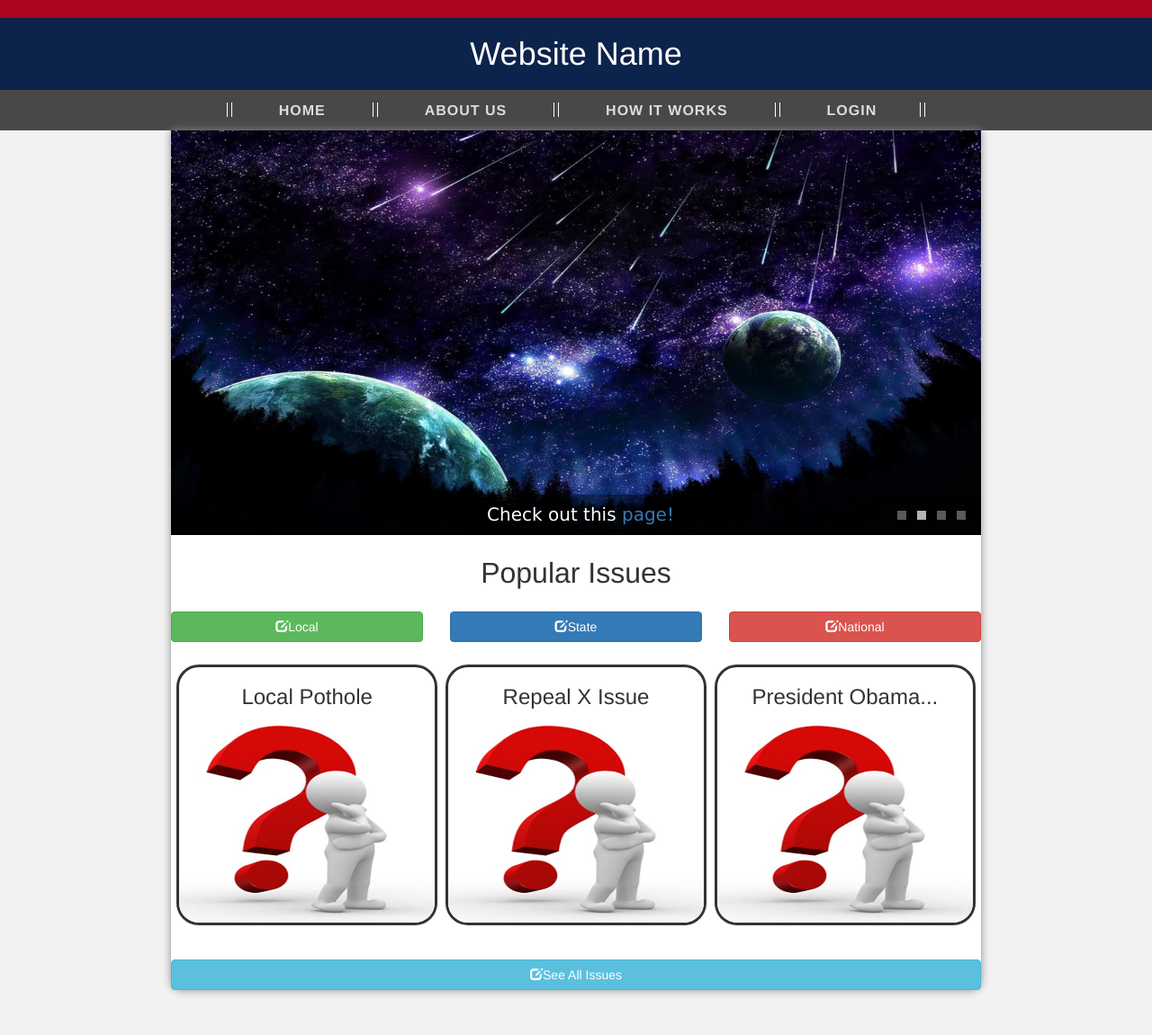
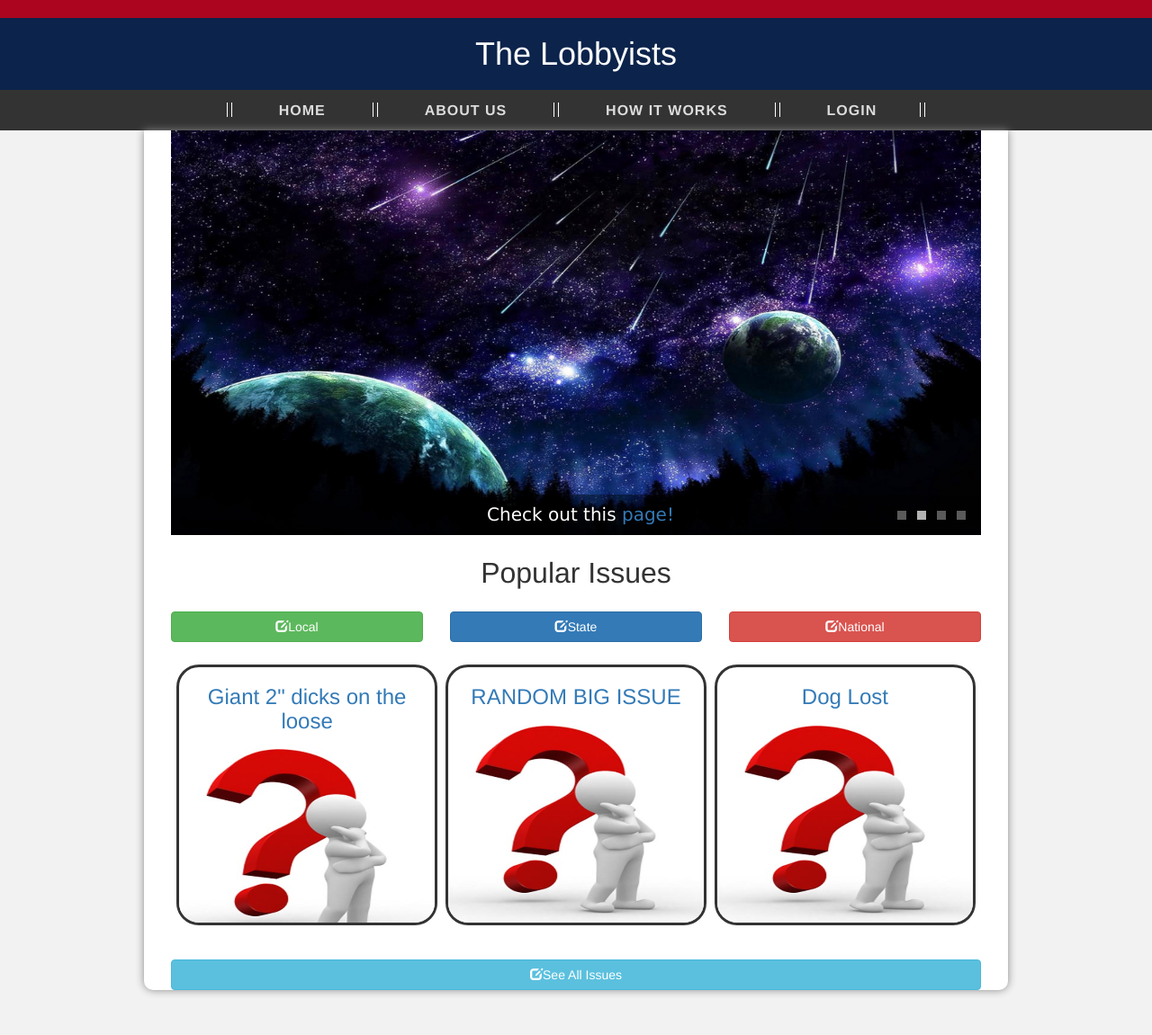
Before and after one commit to pjs33/HackArizona, a PHP site: page /HackArizona/ in a window 1280 px wide. Shown: the whole page at 90% size. Run offline with PHP 8.4, Linux system fonts and the light colour scheme.

Commit message:
Update on Popular Links -- almost final

```diff
--- a/css/styles/indexstyle.css
+++ b/css/styles/indexstyle.css
@@ -5,7 +5,9 @@ body {
 }
 
 #bodyContent {
-    width: 900px;
+    width: 960px;
+    padding-left: 30px;
+    padding-right: 30px;
     height: 100%;
     margin-left: auto;
     margin-right: auto;
--- a/index.php
+++ b/index.php
@@ -230,18 +230,25 @@
       <div id="popularIssuesContent">
 
         <div id="popularIssues">
+          <a href="http://localhost/HackArizona/issue_view.php">
             <div class="issue">
-            <h3 class="issueTitle">Local Pothole</h3>
+              <h3 id="issueTitle1"></h3>
               <img class="imgThumb" src="./css/images/imageThumb.jpg">
             </div>
+          </a>
+
+          <a href="http://localhost/HackArizona/issue_view.php">
             <div class="issue">
-            <h3 class="issueTitle">Repeal X Issue</h3>
+              <h3 id="issueTitle2"></h3>
               <img class="imgThumb" src="./css/images/imageThumb.jpg">
             </div>
+          </a>
+          <a href="http://localhost/HackArizona/issue_view.php">
             <div class="issue">
-            <h3 class="issueTitle">President Obama...</h3>
+              <h3 id="issueTitle3"></h3>
               <img class="imgThumb" src="./css/images/imageThumb.jpg">
             </div>
+          </a>
         </div>
 
         <a id="seeAllIssues" href="#" type="button" class="btn btn-info btn-block"><span class="glyphicon glyphicon-edit"></span>See All Issues</a>
@@ -253,9 +260,35 @@
     <script>
       $(document).ready(function() {
 
+        var randomIssues = ['Giant 2" dicks on the loose' ,"Jamal Caught Red Handed","Mans first Fap","Support Local PlayGround","Local Pothole", "Repeal X Issues", "Dog Lost", "President Obama...", "Stick In Road", "Mountain Currently Exploding...", "RANDOM BIG ISSUE"];
+        function resetPopular() {
+
+          var arrLength = randomIssues.length;
+          var random1 = Math.floor(Math.random() * arrLength);
+          var random2 = Math.floor(Math.random() * arrLength);
+          while (random2 == random1) {
+            random2 = Math.floor(Math.random() * arrLength);
+          }
+          var random3 = Math.floor(Math.random() * arrLength);
+          while (random3 == random2 || random3 == random1) {
+            random3 = Math.floor(Math.random() * arrLength);
+          }
+
+          $("#issueTitle1").text(randomIssues[random1]);
+          $("#issueTitle2").text(randomIssues[random2]);
+          $("#issueTitle3").text(randomIssues[random3]);
+        }
+        resetPopular();
+
+        setInterval(function() {
+            resetPopular();
+        },10000);
+
 
         $("#localIssues").click(function() {
           changeShowAll();
+          resetPopular();
+          $("#popularIssuesContent").css("margin-top", "-25px");
           $("#seeAllIssues").addClass("btn-success");
           $("#localCaret").css("display", "");
           $(".issue").css("border", "3px solid #5cb85c");
@@ -265,6 +298,8 @@
 
         $("#stateIssues").click(function() {
           changeShowAll();
+          resetPopular();
+          $("#popularIssuesContent").css("margin-top", "-25px");
           $("#seeAllIssues").addClass("btn-primary");
           $("#stateCaret").css("display", "");
           $(".issue").css("border", "3px solid #337ab7");
@@ -272,6 +307,8 @@
 
         $("#nationalIssues").click(function() {
           changeShowAll();
+          resetPopular();
+          $("#popularIssuesContent").css("margin-top", "-25px");
           $("#seeAllIssues").addClass("btn-danger");
           $("#nationalCaret").css("display", "");
           $(".issue").css("border", "3px solid #d9534f");
--- a/view_components/navbar.php
+++ b/view_components/navbar.php
@@ -25,9 +25,10 @@
 #nav-bar-container {
   width: 100%;
   height: 45px;
-  background: rgba(30,30,30,0.8);
+  background: rgba(30,30,30,0.9);
   text-align: center;
   padding-top: 3px;
+  z-index: 1000;
 }
 
 #nav-bar-place-holder {
@@ -79,7 +80,7 @@
 <header class="page-row">
   <div id="header-container">
     <div id="header">
-      <h1 id="page-title">Website Name</h1>
+      <h1 id="page-title">The Lobbyists</h1>
     </div>
   </div>
 </header>
```
Lines whose indentation alone changed are shown as unchanged.
